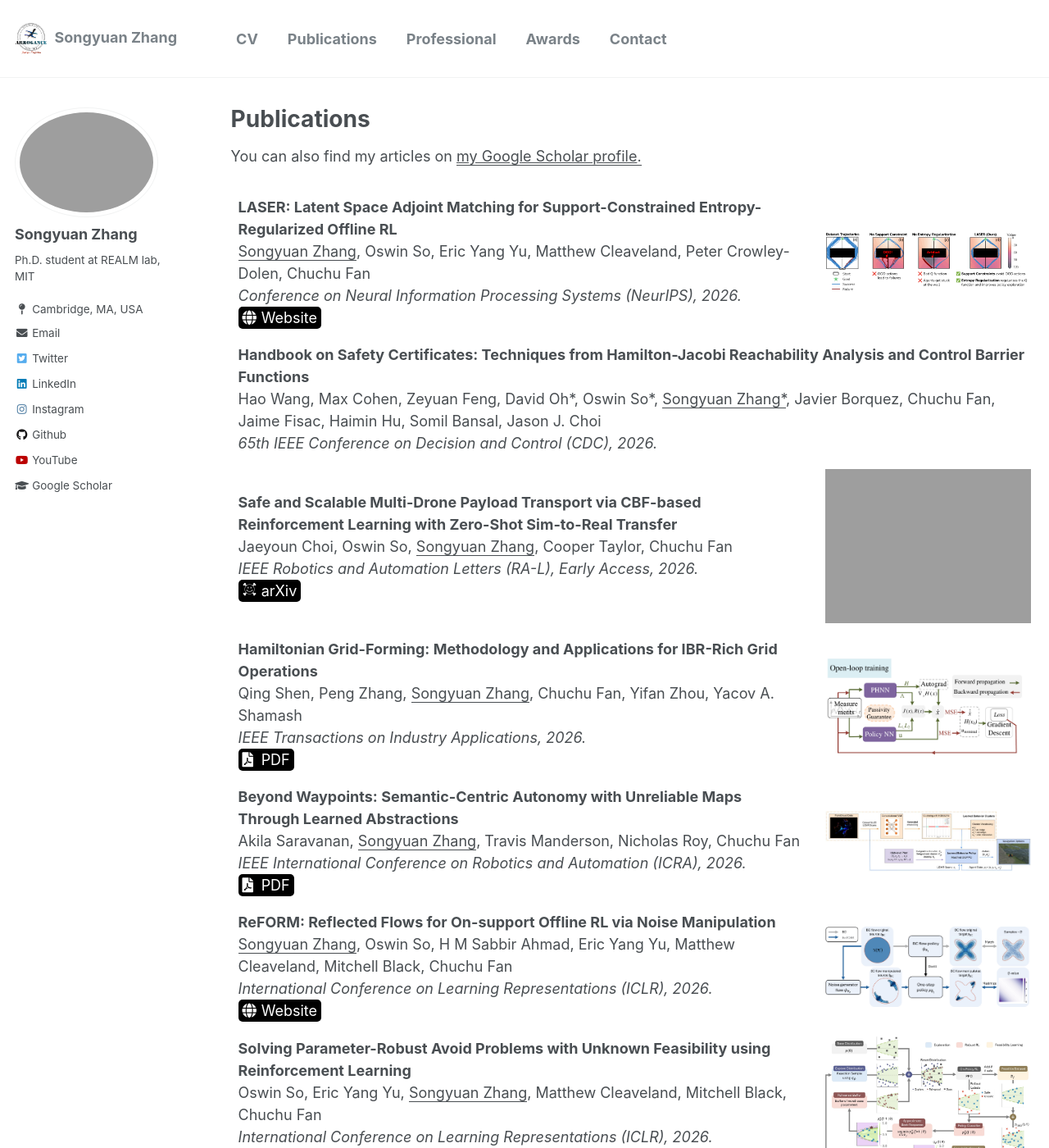
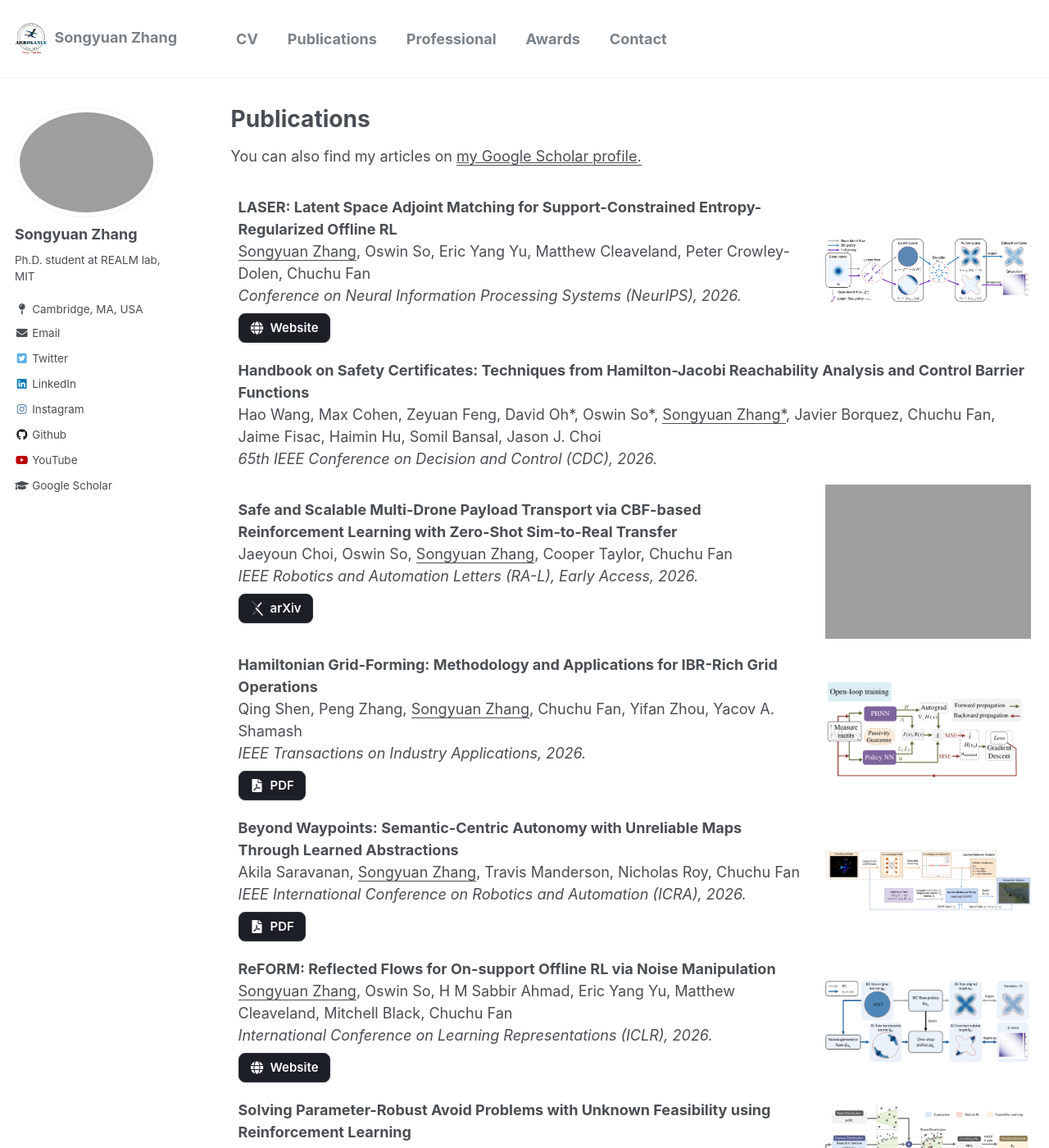
Before and after one commit to syzhang092218-source/syzhang092218-source.github.io, a Jekyll site: the page built from _pages/publications.html, in a window 1280 px wide and 1400 px high. Shown: the whole window at 82% size. Built offline with Jekyll 4.4.1, drawn with Linux system fonts in a browser that asks for light colours; some web fonts are replaced.

Commit message:
Polish publication buttons and update LASER teaser and ICRA news link

```diff
--- a/_pages/publications.html
+++ b/_pages/publications.html
@@ -20,6 +20,65 @@ author_profile: true
     .publication-highlight {
         color: #c62828;
     }
+    .archive a.publication-button {
+        display: inline-flex;
+        align-items: center;
+        justify-content: center;
+        gap: 7px;
+        min-height: 36px;
+        margin: 8px 4px 2px 0;
+        padding: 7px 13px;
+        border: 1px solid #30343b;
+        border-radius: 8px;
+        background: #1c1f26;
+        color: #fff;
+        font-size: 15px;
+        font-weight: 600;
+        line-height: 1.2;
+        text-decoration: none;
+        white-space: nowrap;
+        vertical-align: middle;
+        box-shadow: 0 1px 2px rgba(0, 0, 0, 0.12);
+        transition: background-color 150ms ease, border-color 150ms ease, box-shadow 150ms ease, transform 150ms ease;
+    }
+    .archive a.publication-button:visited {
+        color: #fff;
+    }
+    .archive a.publication-button:hover {
+        background: #343a46;
+        border-color: #454d5c;
+        color: #fff;
+        text-decoration: none;
+        box-shadow: 0 3px 7px rgba(0, 0, 0, 0.16);
+        transform: translateY(-1px);
+    }
+    .archive a.publication-button:focus {
+        outline: 2px solid #3478c7;
+        outline-offset: 3px;
+    }
+    .archive a.publication-button:active {
+        transform: translateY(0);
+        box-shadow: none;
+    }
+    .publication-button > i,
+    .publication-button > img {
+        flex: 0 0 auto;
+        width: 18px;
+        height: 18px;
+        margin: 0;
+        font-size: 16px;
+        line-height: 18px;
+        text-align: center;
+        object-fit: contain;
+    }
+    @media (prefers-reduced-motion: reduce) {
+        .archive a.publication-button {
+            transition: none;
+        }
+        .archive a.publication-button:hover {
+            transform: none;
+        }
+    }
 </style>
 
 
@@ -37,18 +96,14 @@ author_profile: true
                 Conference on Neural Information Processing Systems (NeurIPS), 2026.
             </i>
             <br>
-                <span class="link-block" style="background-color:black; border-radius: 5px; padding-left: 5px; padding-right: 5px; display: inline-block">
-                    <a href="https://mit-realm.github.io/laser/" style="text-decoration: none">
-                    <span class="icon" style="color:white;">
+                <a class="publication-button" href="https://mit-realm.github.io/laser/">
                     <i class="fas fa-globe" aria-hidden="true"></i>
-                    </span>
-                    <span style="color:white;">Website</span>
+                    <span>Website</span>
                 </a>
-                </span>
             <br>
         </td>
         <td>
-            <img src="{{ '/_pages/publication_teasers/laser.png' | relative_url }}" alt="LASER reach-avoid comparison showing the benefits of support constraints and entropy regularization" style="width: 500px;" hspace="5" vspace="0" align="center"/>
+            <img src="{{ '/_pages/publication_teasers/laser.png' | relative_url }}" alt="LASER algorithm diagram showing the base and latent flows, behavior-cloning decoder, and action-space policy" style="width: 500px;" hspace="5" vspace="0" align="center"/>
         </td>
     </tr>
     <tr>
@@ -77,14 +132,10 @@ author_profile: true
                 IEEE Robotics and Automation Letters (RA-L), Early Access, 2026.
             </i>
             <br>
-                <span class="link-block" style="background-color:black; border-radius: 5px; padding-left: 5px; padding-right: 5px; display: inline-block">
-                    <a href="https://arxiv.org/abs/2607.20665" style="text-decoration: none">
-                    <span class="icon" style="color:white;">
-                        <i class="ai ai-arxiv"></i>
-                    </span>
-                    <span style="color:white;">arXiv</span>
+                <a class="publication-button" href="https://arxiv.org/abs/2607.20665">
+                    <img src="{{ '/assets/icons/arxiv.svg' | relative_url }}" width="18" height="18" alt="" aria-hidden="true">
+                    <span>arXiv</span>
                 </a>
-                </span>
             <br>
         </td>
         <td>
@@ -103,14 +154,10 @@ author_profile: true
                 IEEE Transactions on Industry Applications, 2026.
             </i>
             <br>
-                <span class="link-block" style="background-color:black; border-radius: 5px; padding-left: 5px; padding-right: 5px; display: inline-block">
-                    <a href="https://ieeexplore.ieee.org/abstract/document/11626557" style="text-decoration: none">
-                    <span class="icon" style="color:white;">
-                        <i class="fas fa-file-pdf"></i>
-                    </span>
-                    <span style="color:white;">PDF</span>
+                <a class="publication-button" href="https://ieeexplore.ieee.org/abstract/document/11626557">
+                    <i class="fas fa-file-pdf" aria-hidden="true"></i>
+                    <span>PDF</span>
                 </a>
-                </span>
             <br>
         </td>
         <td>
@@ -129,14 +176,10 @@ author_profile: true
                 IEEE International Conference on Robotics and Automation (ICRA), 2026.
             </i>
             <br>
-                <span class="link-block" style="background-color:black; border-radius: 5px; padding-left: 5px; padding-right: 5px; display: inline-block">
-                    <a href="https://ieeexplore.ieee.org/abstract/document/11696272" style="text-decoration: none">
-                    <span class="icon" style="color:white;">
+                <a class="publication-button" href="https://ieeexplore.ieee.org/abstract/document/11696272">
                     <i class="fas fa-file-pdf" aria-hidden="true"></i>
-                    </span>
-                    <span style="color:white;">PDF</span>
+                    <span>PDF</span>
                 </a>
-                </span>
             <br>
         </td>
         <td>
@@ -155,14 +198,10 @@ author_profile: true
                 International Conference on Learning Representations (ICLR), 2026.
             </i>
             <br>
-                <span class="link-block" style="background-color:black; border-radius: 5px; padding-left: 5px; padding-right: 5px; display: inline-block">
-                    <a href="https://mit-realm.github.io/reform/" style="text-decoration: none">
-                    <span class="icon" style="color:white;">
-                        <i class="fas fa-globe"></i>
-                    </span>
-                    <span style="color:white;">Website</span>
+                <a class="publication-button" href="https://mit-realm.github.io/reform/">
+                    <i class="fas fa-globe" aria-hidden="true"></i>
+                    <span>Website</span>
                 </a>
-                </span>
             <br>
         </td>
         <td>
@@ -181,14 +220,10 @@ author_profile: true
                 International Conference on Learning Representations (ICLR), 2026.
             </i>
             <br>
-                <span class="link-block" style="background-color:black; border-radius: 5px; padding-left: 5px; padding-right: 5px; display: inline-block">
-                    <a href="https://oswinso.xyz/fge" style="text-decoration: none">
-                    <span class="icon" style="color:white;">
-                        <i class="fas fa-globe"></i>
-                    </span>
-                    <span style="color:white;">Website</span>
+                <a class="publication-button" href="https://oswinso.xyz/fge">
+                    <i class="fas fa-globe" aria-hidden="true"></i>
+                    <span>Website</span>
                 </a>
-                </span>
             <br>
         </td>
         <td>
@@ -208,14 +243,10 @@ author_profile: true
                 Conference on Neural Information Processing Systems (NeurIPS), 2025.
             </i>
             <br>
-                <span class="link-block" style="background-color:black; border-radius: 5px; padding-left: 5px; padding-right: 5px; display: inline-block">
-                    <a href="https://bu-depend-lab.github.io/HMARL-CBF/" style="text-decoration: none">
-                    <span class="icon" style="color:white;">
-                        <i class="fas fa-globe"></i>
-                    </span>
-                    <span style="color:white;">Website</span>
+                <a class="publication-button" href="https://bu-depend-lab.github.io/HMARL-CBF/">
+                    <i class="fas fa-globe" aria-hidden="true"></i>
+                    <span>Website</span>
                 </a>
-                </span>
             <br>
         </td>
         <td>
@@ -234,14 +265,10 @@ author_profile: true
                 Proceedings of Robotics: Science and Systems (RSS), 2025. <b class="publication-highlight">[Best Student Paper Award]</b>
             </i>
             <br>
-                <span class="link-block" style="background-color:black; border-radius: 5px; padding-left: 5px; padding-right: 5px; display: inline-block">
-                    <a href="https://mit-realm.github.io/def-marl/" style="text-decoration: none">
-                    <span class="icon" style="color:white;">
-                        <i class="fas fa-globe"></i>
-                    </span>
-                    <span style="color:white;">Website</span>
+                <a class="publication-button" href="https://mit-realm.github.io/def-marl/">
+                    <i class="fas fa-globe" aria-hidden="true"></i>
+                    <span>Website</span>
                 </a>
-                </span>
             <br>
         </td>
         <td>
@@ -260,14 +287,10 @@ author_profile: true
                 International Conference on Learning Representations (ICLR), 2025.
             </i>
             <br>
-                <span class="link-block" style="background-color:black; border-radius: 5px; padding-left: 5px; padding-right: 5px; display: inline-block">
-                    <a href="https://mit-realm.github.io/dgppo/" style="text-decoration: none">
-                    <span class="icon" style="color:white;">
-                        <i class="fas fa-globe"></i>
-                    </span>
-                    <span style="color:white;">Website</span>
+                <a class="publication-button" href="https://mit-realm.github.io/dgppo/">
+                    <i class="fas fa-globe" aria-hidden="true"></i>
+                    <span>Website</span>
                 </a>
-                </span>
             <br>
         </td>
         <td>
@@ -286,14 +309,10 @@ author_profile: true
                 IEEE Transactions on Robotics, 2025.
             </i>
             <br>
-                <span class="link-block" style="background-color:black; border-radius: 5px; padding-left: 5px; padding-right: 5px; display: inline-block">
-                    <a href="https://mit-realm.github.io/gcbfplus/" style="text-decoration: none">
-                    <span class="icon" style="color:white;">
-                        <i class="fas fa-globe"></i>
-                    </span>
-                    <span style="color:white;">Website</span>
+                <a class="publication-button" href="https://mit-realm.github.io/gcbfplus/">
+                    <i class="fas fa-globe" aria-hidden="true"></i>
+                    <span>Website</span>
                 </a>
-                </span>
             <br>
             <!-- <p>
                 <a href="https://arxiv.org/abs/2306.08722">
@@ -317,14 +336,10 @@ author_profile: true
                 6th Annual Learning for Dynamics & Control Conference (L4DC), 2024.
             </i>
             <br>
-                <span class="link-block" style="background-color:black; border-radius: 5px; padding-left: 5px; padding-right: 5px; display: inline-block">
-                    <a href="https://mit-realm.github.io/lyge-website/" style="text-decoration: none">
-                    <span class="icon" style="color:white;">
-                        <i class="fas fa-globe"></i>
-                    </span>
-                    <span style="color:white;">Website</span>
+                <a class="publication-button" href="https://mit-realm.github.io/lyge-website/">
+                    <i class="fas fa-globe" aria-hidden="true"></i>
+                    <span>Website</span>
                 </a>
-                </span>
             <br>
         </td>
         <td>
@@ -343,14 +358,10 @@ author_profile: true
                 Annual Reviews in Control (ARC), vol. 57, p. 100948, 2024.
             </i>
             <br>
-                <span class="link-block" style="background-color:black; border-radius: 5px; padding-left: 5px; padding-right: 5px; display: inline-block">
-                    <a href="https://arxiv.org/abs/2311.13714" style="text-decoration: none">
-                    <span class="icon" style="color:white;">
-                        <i class="ai ai-arxiv"></i>
-                    </span>
-                    <span style="color:white;">arXiv</span>
+                <a class="publication-button" href="https://arxiv.org/abs/2311.13714">
+                    <img src="{{ '/assets/icons/arxiv.svg' | relative_url }}" width="18" height="18" alt="" aria-hidden="true">
+                    <span>arXiv</span>
                 </a>
-                </span>
             <br>
             <!-- <p>
                 <a href="https://arxiv.org/abs/2306.08722">
@@ -374,14 +385,10 @@ author_profile: true
                 2024 AIAA DATC/IEEE 43rd Digital Avionics Systems Conference (DASC), 2024.
             </i>
             <br>
-            <span class="link-block" style="background-color:black; border-radius: 5px; padding-left: 5px; padding-right: 5px; display: inline-block">
-                <a href="https://ieeexplore.ieee.org/abstract/document/10749515" style="text-decoration: none">
-                <span class="icon" style="color:white;">
-                    <i class="fas fa-file-pdf"></i>
-                </span>
-                <span style="color:white;">PDF</span>
+            <a class="publication-button" href="https://ieeexplore.ieee.org/abstract/document/10749515">
+                <i class="fas fa-file-pdf" aria-hidden="true"></i>
+                <span>PDF</span>
             </a>
-            </span>
         </br>
         </td>
         <td>
@@ -400,14 +407,10 @@ author_profile: true
                 AIAA SCITECH 2024 Forum, 2024.
             </i>
             <br>
-                <span class="link-block" style="background-color:black; border-radius: 5px; padding-left: 5px; padding-right: 5px; display: inline-block">
-                    <a href="https://arc.aiaa.org/doi/abs/10.2514/6.2024-1081" style="text-decoration: none">
-                    <span class="icon" style="color:white;">
-                        <i class="fas fa-file-pdf"></i>
-                    </span>
-                    <span style="color:white;">PDF</span>
+                <a class="publication-button" href="https://arc.aiaa.org/doi/abs/10.2514/6.2024-1081">
+                    <i class="fas fa-file-pdf" aria-hidden="true"></i>
+                    <span>PDF</span>
                 </a>
-                </span>
             </br>
         </td>
         <td>
@@ -426,14 +429,10 @@ author_profile: true
                 7th Conference on Robot Learning (CoRL), 2023.
             </i>
             <br>
-                <span class="link-block" style="background-color:black; border-radius: 5px; padding-left: 5px; padding-right: 5px; display: inline-block">
-                    <a href="https://mit-realm.github.io/gcbf-website/" style="text-decoration: none">
-                    <span class="icon" style="color:white;">
-                        <i class="fas fa-globe"></i>
-                    </span>
-                    <span style="color:white;">Website</span>
+                <a class="publication-button" href="https://mit-realm.github.io/gcbf-website/">
+                    <i class="fas fa-globe" aria-hidden="true"></i>
+                    <span>Website</span>
                 </a>
-                </span>
             </br>
         </td>
         <td>
@@ -452,14 +451,10 @@ author_profile: true
                 IEEE Transactions on Smart Grid, 2023.
             </i>
             <br>
-                <span class="link-block" style="background-color:black; border-radius: 5px; padding-left: 5px; padding-right: 5px; display: inline-block">
-                    <a href="https://ieeexplore.ieee.org/stamp/stamp.jsp?arnumber=10233047" style="text-decoration: none">
-                    <span class="icon" style="color:white;">
-                        <i class="fas fa-file-pdf"></i>
-                    </span>
-                    <span style="color:white;">PDF</span>
+                <a class="publication-button" href="https://ieeexplore.ieee.org/stamp/stamp.jsp?arnumber=10233047">
+                    <i class="fas fa-file-pdf" aria-hidden="true"></i>
+                    <span>PDF</span>
                 </a>
-                </span>
             </br>
             <!-- <p>
                 <a href="https://arxiv.org/abs/2306.08722">
@@ -483,14 +478,10 @@ author_profile: true
                 2023 IEEE Power & Energy Society General Meeting (PESGM), 2023.
             </i>
             <br>
-                <span class="link-block" style="background-color:black; border-radius: 5px; padding-left: 5px; padding-right: 5px; display: inline-block">
-                    <a href="https://ieeexplore.ieee.org/stamp/stamp.jsp?arnumber=10253396" style="text-decoration: none">
-                    <span class="icon" style="color:white;">
-                        <i class="fas fa-file-pdf"></i>
-                    </span>
-                    <span style="color:white;">PDF</span>
+                <a class="publication-button" href="https://ieeexplore.ieee.org/stamp/stamp.jsp?arnumber=10253396">
+                    <i class="fas fa-file-pdf" aria-hidden="true"></i>
+                    <span>PDF</span>
                 </a>
-                </span>
             </br>
         </td>
         <td>
@@ -509,14 +500,10 @@ author_profile: true
                 5th Annual Learning for Dynamics & Control Conference (L4DC), 2023. <b class="publication-highlight">[Oral]</b>
             </i>
             <br>
-                <span class="link-block" style="background-color:black; border-radius: 5px; padding-left: 5px; padding-right: 5px; display: inline-block">
-                    <a href="https://mit-realm.github.io/neuriss-website/" style="text-decoration: none">
-                    <span class="icon" style="color:white;">
-                        <i class="fas fa-globe"></i>
-                    </span>
-                    <span style="color:white;">Website</span>
+                <a class="publication-button" href="https://mit-realm.github.io/neuriss-website/">
+                    <i class="fas fa-globe" aria-hidden="true"></i>
+                    <span>Website</span>
                 </a>
-                </span>
             </br>
         </td>
         <td>
@@ -535,14 +522,10 @@ author_profile: true
                 Conference on Neural Information Processing Systems (NeurIPS), 2021.
             </i>
             <br>
-                <span class="link-block" style="background-color:black; border-radius: 5px; padding-left: 5px; padding-right: 5px; display: inline-block">
-                    <a href="https://sites.google.com/view/cail/" style="text-decoration: none">
-                    <span class="icon" style="color:white;">
-                        <i class="fas fa-globe"></i>
-                    </span>
-                    <span style="color:white;">Website</span>
+                <a class="publication-button" href="https://sites.google.com/view/cail/">
+                    <i class="fas fa-globe" aria-hidden="true"></i>
+                    <span>Website</span>
                 </a>
-                </span>
             </br>
         </td>
         <td>
@@ -568,14 +551,10 @@ author_profile: true
                 arXiv preprint arXiv:2404.06413
             </i>
             <br>
-                <span class="link-block" style="background-color:black; border-radius: 5px; padding-left: 5px; padding-right: 5px; display: inline-block">
-                    <a href="https://arxiv.org/abs/2404.06413" style="text-decoration: none">
-                    <span class="icon" style="color:white;">
-                        <i class="ai ai-arxiv"></i>
-                    </span>
-                    <span style="color:white;">arXiv</span>
+                <a class="publication-button" href="https://arxiv.org/abs/2404.06413">
+                    <img src="{{ '/assets/icons/arxiv.svg' | relative_url }}" width="18" height="18" alt="" aria-hidden="true">
+                    <span>arXiv</span>
                 </a>
-                </span>
             <br>
             <!-- <p>
                 <a href="https://arxiv.org/abs/2306.08722">
```
Also changed, not shown: _pages/about.md (+1 -1 lines), _pages/publication_teasers/laser.png, assets/icons/arxiv.svg (added). Lines whose indentation alone changed are shown as unchanged.
